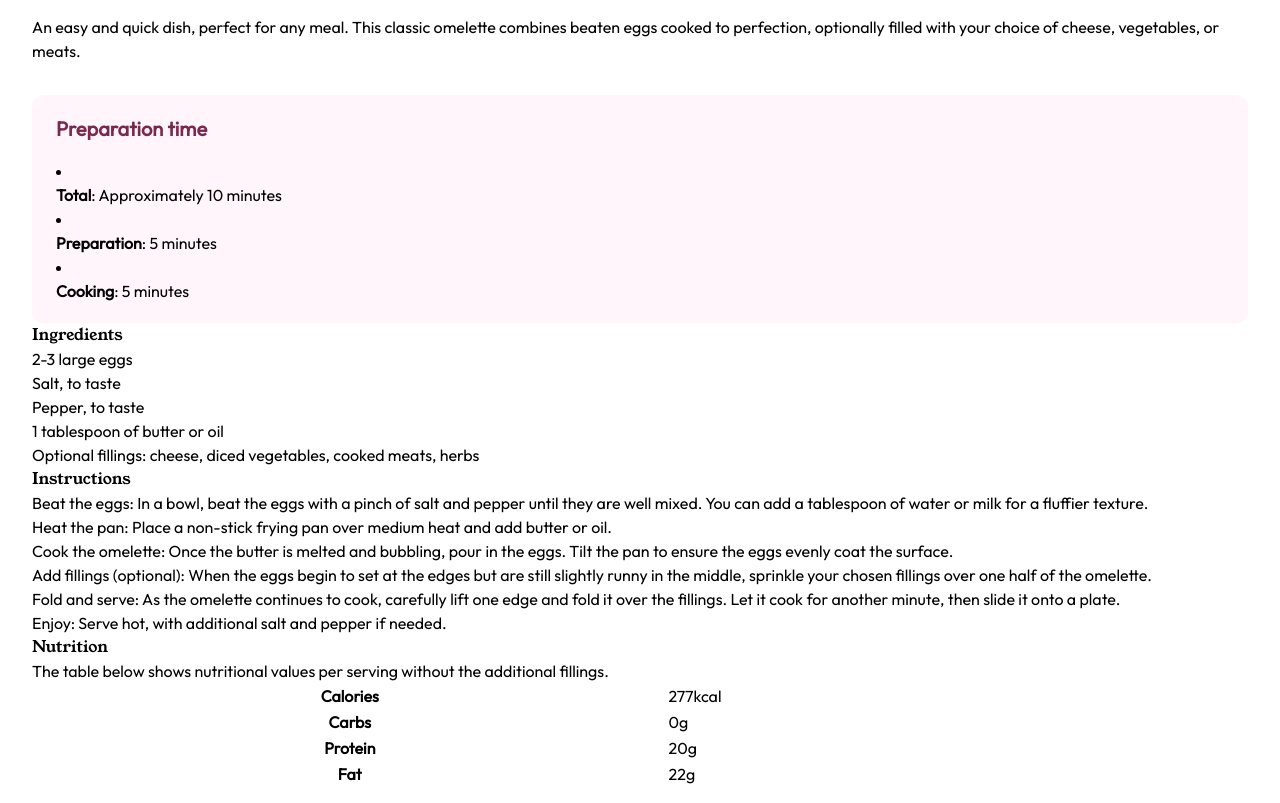
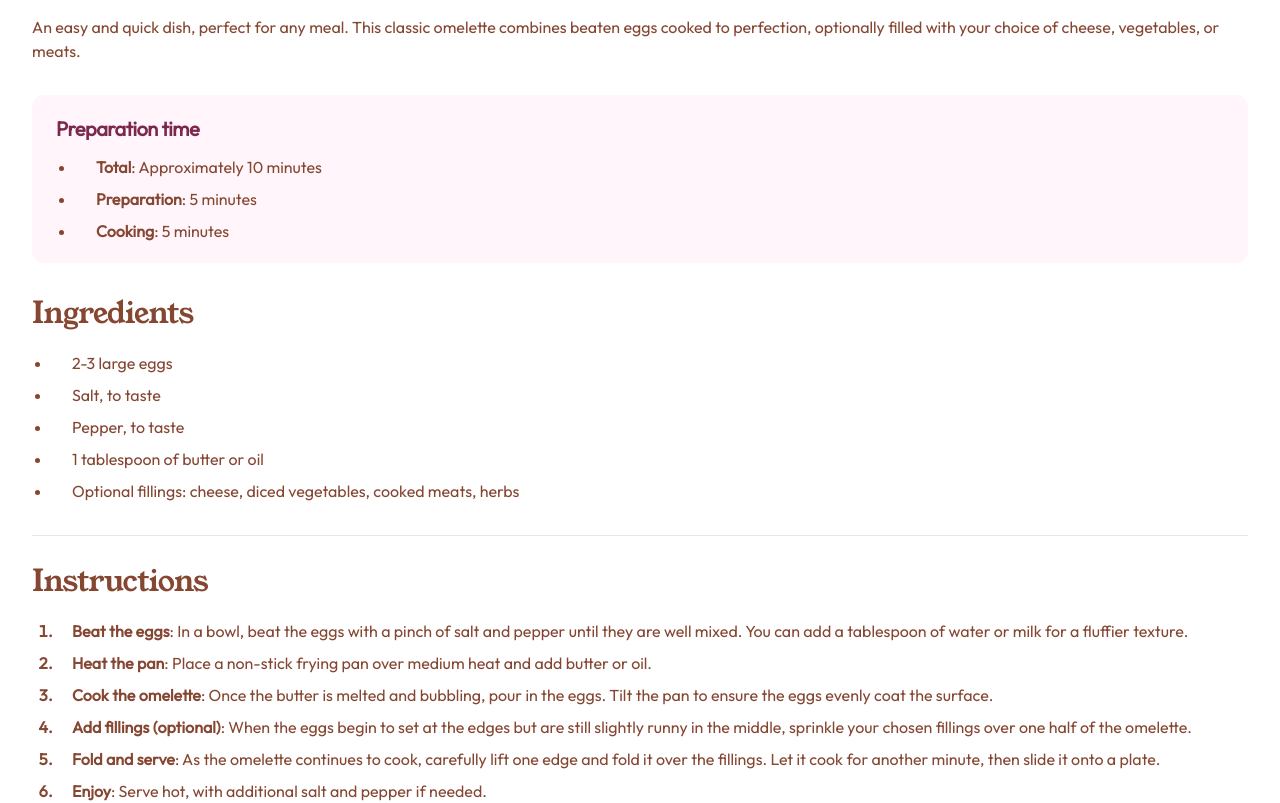
Before and after one commit to wall-69/frontendmentor-recipe-page, a website: page public/index.html in a window 1280 px wide. Shown: the part 670-1473 px from the top of the page. Drawn offline with Linux system fonts and the light colour scheme.

Commit message:
comeback is real

```diff
--- a/public/index.html
+++ b/public/index.html
@@ -14,139 +14,147 @@
 
 <body class="bg-stone-100 flex flex-col min-h-screen">
   <main class="flex-1">
-    <article class="w-full bg-white">
+    <article class="text-brown-800 w-full bg-white">
       <img src="images/image-omelette.jpeg" alt="Image of an Omelette">
 
-      <section class="recipe-section gap-8">
+      <section class="recipe-section gap-8 pb-8">
         <div class="flex flex-col gap-6">
           <h1 class="text-stone-900 text-4xl leading-none">
             Simple Omelette Recipe
           </h1>
 
-          <p>
+          <p class="">
             An easy and quick dish, perfect for any meal. This classic omelette combines beaten eggs cooked
             to perfection, optionally filled with your choice of cheese, vegetables, or meats.
           </p>
         </div>
 
-        <div class="bg-rose-50 rounded-xl flex flex-col gap-4 px-6 py-5">
-          <h3 class="text-rose-800 text-xl font-bold">
+        <!-- Preparation time -->
+        <div class="bg-rose-50 rounded-xl flex flex-col gap-3 px-6 py-5">
+          <h3 class="text-rose-800 text-xl font-bold tracking-tight">
             Preparation time
           </h3>
-          <ul class="list-disc list-inside">
-            <li class="">
-              <p class="flex">
-                <span class="font-bold">Total</span>: Approximately 10 minutes
-              </p>
+
+          <ul class="flex flex-col gap-2 px-5 list-disc list-outside">
+            <li class="px-5">
+              <span class="font-bold">Total</span>: Approximately 10 minutes
             </li>
-            <li class="">
-              <p class="flex">
-                <span class="font-bold">Preparation</span>: 5 minutes
-              </p>
+            <li class="px-5">
+              <span class="font-bold">Preparation</span>: 5 minutes
             </li>
-            <li class="">
-              <p class="flex">
-                <span class="font-bold">Cooking</span>: 5 minutes
-              </p>
+            <li class="px-5">
+              <span class="font-bold">Cooking</span>: 5 minutes
             </li>
           </ul>
         </div>
       </section>
 
+      <!-- Ingredients -->
       <section class="recipe-section">
-        <h2>
+        <h2 class="text-3xl tracking-tight">
           Ingredients
         </h2>
 
-        <ul>
-          <li>
+        <ul class="flex flex-col gap-2 p-5 list-disc list-outside">
+          <li class="px-5">
             2-3 large eggs
           </li>
-          <li>
+          <li class="px-5">
             Salt, to taste
           </li>
-          <li>
+          <li class="px-5">
             Pepper, to taste
           </li>
-          <li>
+          <li class="px-5">
             1 tablespoon of butter or oil
           </li>
-          <li>
+          <li class="px-5">
             Optional fillings: cheese, diced vegetables, cooked meats, herbs
           </li>
         </ul>
       </section>
 
+      <hr class="mx-8 mt-3 h-1 mb-6 bg-stone-[hsl(30, 18%, 87%)]">
+
+      <!-- Instructions -->
       <section class="recipe-section">
-        <h2>
+        <h2 class="text-3xl tracking-tight">
           Instructions
         </h2>
 
-        <ol>
-          <li>
-            Beat the eggs: In a bowl, beat the eggs with a pinch of salt and pepper until they are well mixed.
+        <ol class="marker:font-bold flex flex-col gap-2 py-5 pl-6 list-decimal list-outside">
+          <li class="pl-4">
+            <span class="font-bold">Beat the eggs</span>: In a bowl, beat the eggs with a pinch of salt and pepper until
+            they are well mixed.
             You can add a tablespoon of water or milk for a fluffier texture.
           </li>
-          <li>
-            Heat the pan: Place a non-stick frying pan over medium heat and add butter or oil.
+          <li class="pl-4">
+            <span class="font-bold">Heat the pan</span>: Place a non-stick frying pan over medium heat and add butter or
+            oil.
           </li>
-          <li>
-            Cook the omelette: Once the butter is melted and bubbling, pour in the eggs. Tilt the pan to ensure
+          <li class="pl-4">
+            <span class="font-bold">Cook the omelette</span>: Once the butter is melted and bubbling, pour in the eggs.
+            Tilt the pan to ensure
             the eggs evenly coat the surface.
           </li>
-          <li>
-            Add fillings (optional): When the eggs begin to set at the edges but are still slightly runny in the
+          <li class="pl-4">
+            <span class="font-bold">Add fillings (optional)</span>: When the eggs begin to set at the edges but are
+            still slightly runny in the
             middle, sprinkle your chosen fillings over one half of the omelette.
           </li>
-          <li>
-            Fold and serve: As the omelette continues to cook, carefully lift one edge and fold it over the
+          <li class="pl-4">
+            <span class="font-bold">Fold and serve</span>: As the omelette continues to cook, carefully lift one edge
+            and fold it over the
             fillings. Let it cook for another minute, then slide it onto a plate.
           </li>
-          <li>
-            Enjoy: Serve hot, with additional salt and pepper if needed.
+          <li class="pl-4">
+            <span class="font-bold">Enjoy</span>: Serve hot, with additional salt and pepper if needed.
           </li>
         </ol>
       </section>
 
+      <hr class="mx-8 mt-3 h-1 mb-6 bg-stone-[hsl(30, 18%, 87%)]">
+
+      <!-- Nutrition -->
       <section class="recipe-section">
-        <h2>
+        <h2 class="text-3xl tracking-tight">
           Nutrition
         </h2>
 
-        <p>
+        <p class="py-5">
           The table below shows nutritional values per serving without the additional fillings.
         </p>
 
         <table>
-          <tr>
-            <th>
+          <tr class="border-b border-stone-[hsl(30, 18%, 87%)]">
+            <td class="pb-3 pl-8">
               Calories
-            </th>
-            <td>
+            </td>
+            <td class="pb-3 pr-6 text-lg font-bold">
               277kcal
             </td>
           </tr>
-          <tr>
-            <th>
+          <tr class="border-b border-stone-[hsl(30, 18%, 87%)]">
+            <td class="py-3 pl-8">
               Carbs
-            </th>
-            <td>
+            </td>
+            <td class="py-3 pr-8 font-bold">
               0g
             </td>
           </tr>
-          <tr>
-            <th>
+          <tr class="border-b border-stone-[hsl(30, 18%, 87%)]">
+            <td class="py-3 pl-8">
               Protein
-            </th>
-            <td>
+            </td>
+            <td class="py-3 pr-8 font-bold">
               20g
             </td>
           </tr>
-          <tr>
-            <th>
+          <tr class="border-b border-stone-[hsl(30, 18%, 87%)]">
+            <td class="py-3 pl-8">
               Fat
-            </th>
-            <td>
+            </td>
+            <td class="py-3 pr-8 font-bold">
               22g
             </td>
           </tr>
```
Also changed, not shown: style-guide.md (+8 -8 lines), public/app.css.
